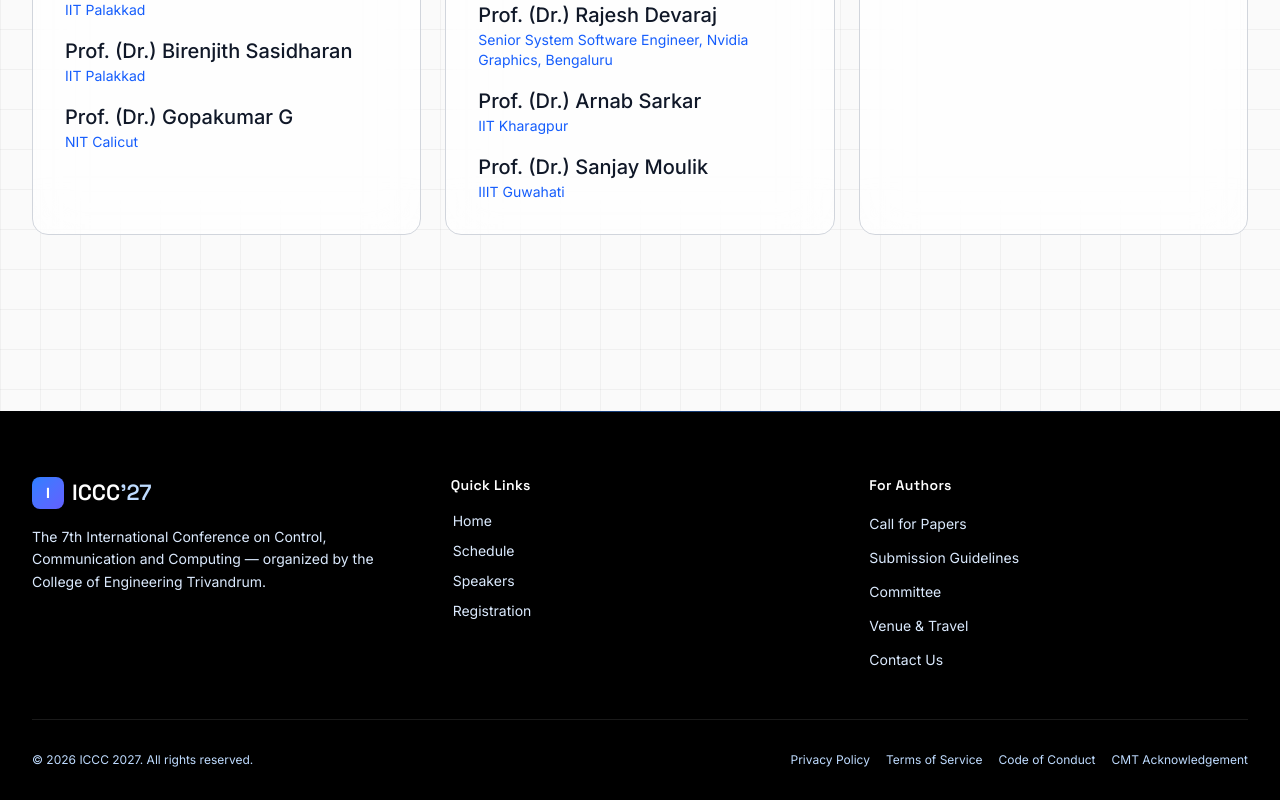
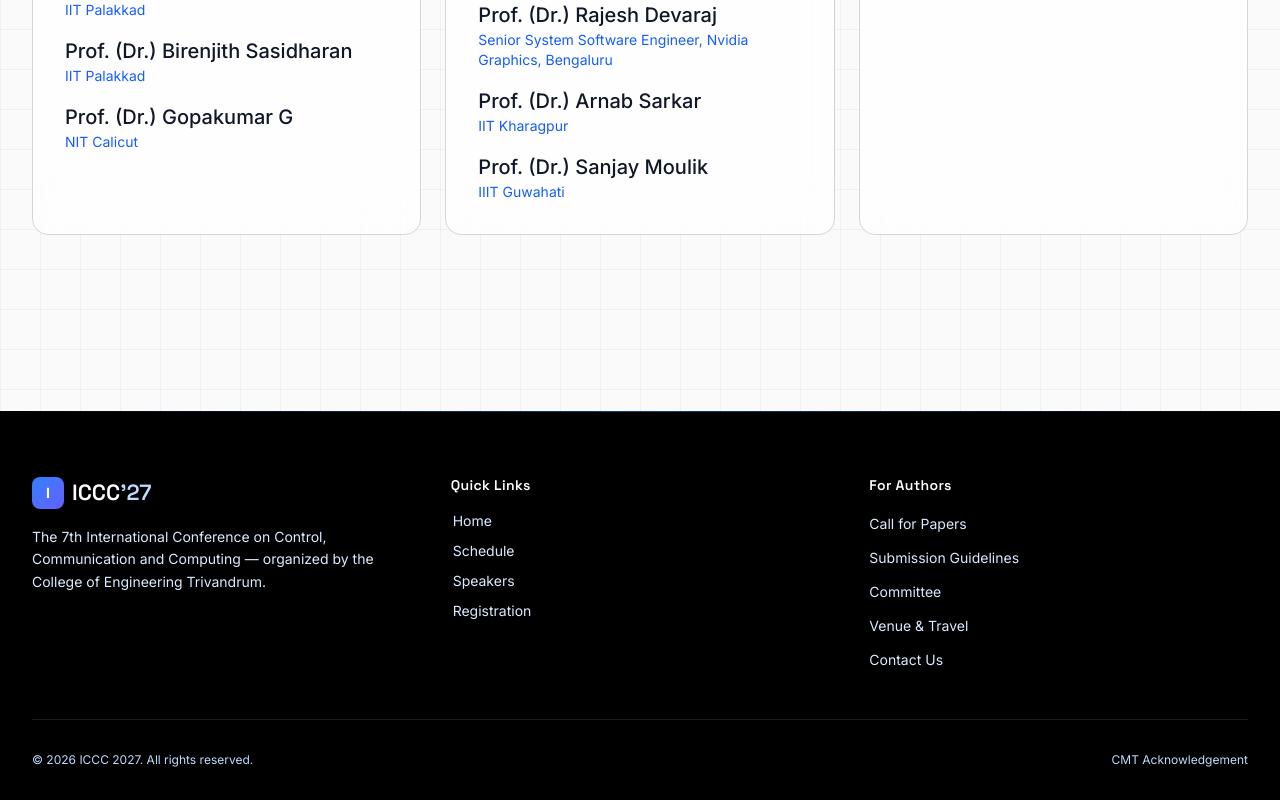
Before and after one commit to Sooraj-wq/ICCC27, a React (Vite) app: page /committee/advisory in a window 1280 px wide. Shown: the part 1131-1931 px from the top of the page. Built offline with nearby package versions, Linux system fonts and the light colour scheme.

Commit message:
Revisements #9

```diff
--- a/src/components/Footer.jsx
+++ b/src/components/Footer.jsx
@@ -63,9 +63,6 @@ export default function Footer() {
         <div className="mt-12 pt-8 border-t border-white/10 flex flex-col sm:flex-row items-center justify-between gap-4 text-xs text-blue-200">
           <p>&copy; {new Date().getFullYear()} ICCC 2027. All rights reserved.</p>
           <div className="flex gap-4">
-            <a href="#" className="hover:text-white transition-colors">Privacy Policy</a>
-            <a href="#" className="hover:text-white transition-colors">Terms of Service</a>
-            <a href="#" className="hover:text-white transition-colors">Code of Conduct</a>
             <Link to="/cmt-acknowledgement" className="hover:text-white transition-colors">CMT Acknowledgement</Link>
           </div>
         </div>
--- a/src/data/committee.js
+++ b/src/data/committee.js
@@ -376,13 +376,13 @@ export const advisory = [
 export const steering = [
   { name: "Prof. (Dr.) Jisha V. R.", designation: "Dean UG Studies, CET" },
   { name: "Prof. (Dr.) Lekshmi A.", designation: "Dean PG Studies, CET" },
-  { name: "Prof. (Dr.) Sumesh Divakaran", designation: "Dean Research, CET" },
+  { name: "Prof. (Dr.) Baiju Sasidharan", designation: "Dean Research, CET" },
   {
-    name: "Prof. (Dr.) Joseph Zacharias",
+    name: "Prof. (Dr.) Anil R",
     designation: "Dean Student Affairs, CET",
   },
   {
-    name: "Prof. (Dr.) Suneesh S.S.",
+    name: "Prof. (Dr.) Hari R",
     designation: "Dean International Affairs, CET",
   },
   {
--- a/src/pages/Home.jsx
+++ b/src/pages/Home.jsx
@@ -54,7 +54,7 @@ export default function Home() {
                   </Button>
                 </a>
                 <a
-                  href="https://drive.google.com/file/d/1GpA4St1l0AfmpkZy46o7p3PJWgw8LW26/view?usp=drive_link"
+                  href="https://drive.google.com/file/d/1V2l3laCZ1Kr49SsrQjwV9p_gWwKSjMkY"
                   target="_blank"
                   rel="noopener noreferrer"
                 >
```
